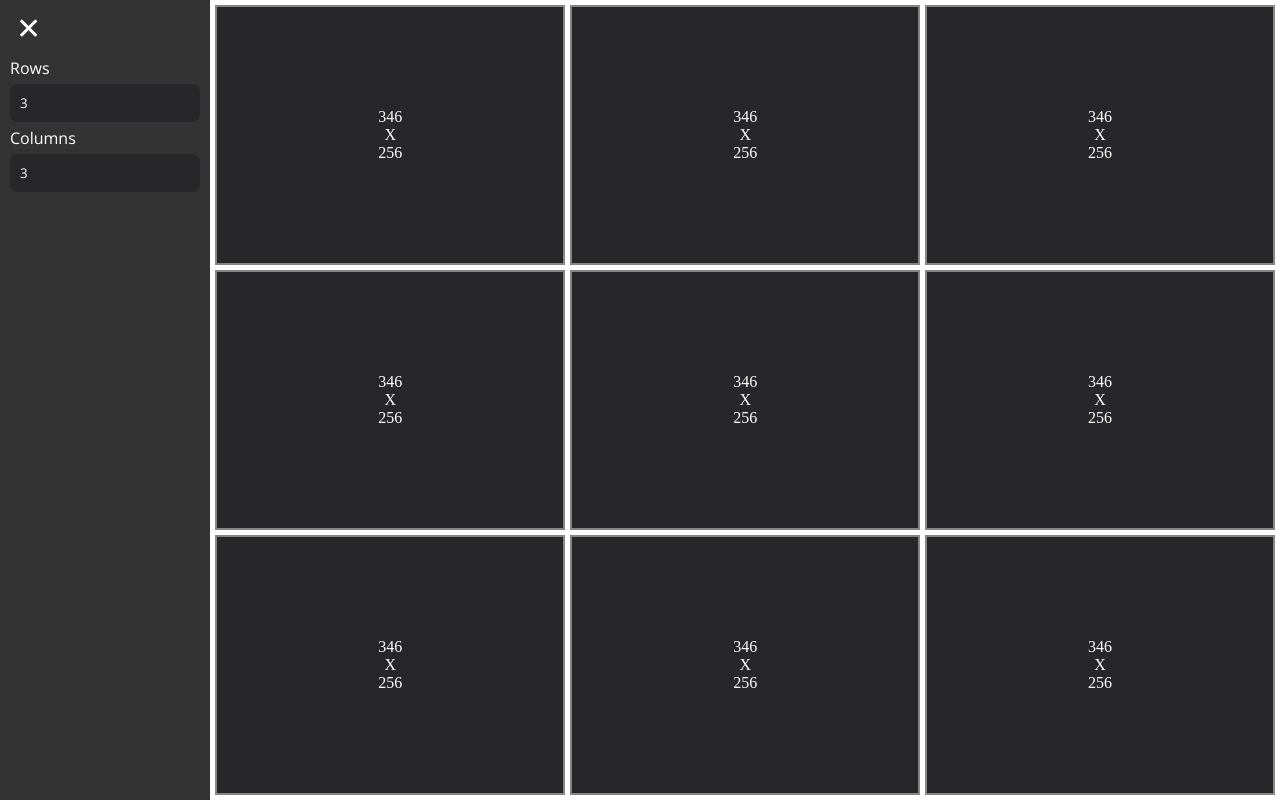
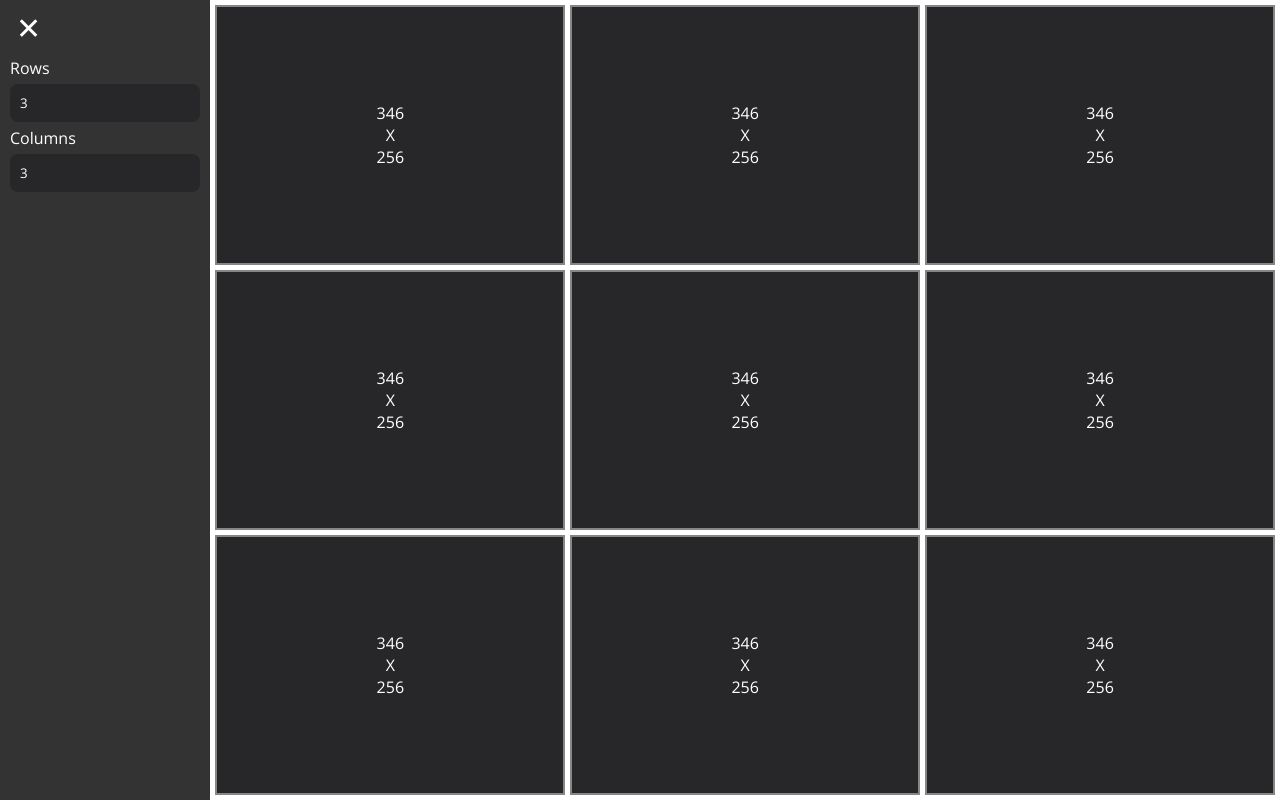
Before and after one commit to RussellTrick/react-grid-viewport, a React (Create React App) app: page / in a window 1280 px wide. Built offline with nearby package versions, Linux system fonts and the light colour scheme.

Commit message:
Font change

```diff
--- a/src/components/Viewport/Viewport.scss
+++ b/src/components/Viewport/Viewport.scss
@@ -9,4 +9,5 @@
   border: solid 2px #868686;
   background-color: #27272a;
   color: white;
+  font-family: "Open Sans", sans-serif;
 }
```
